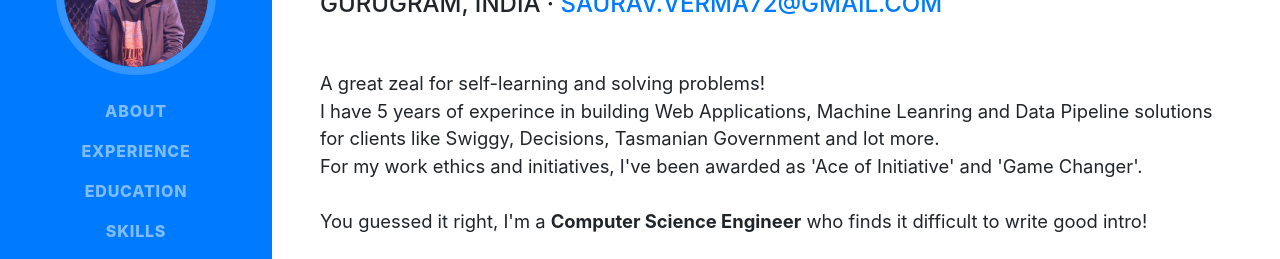
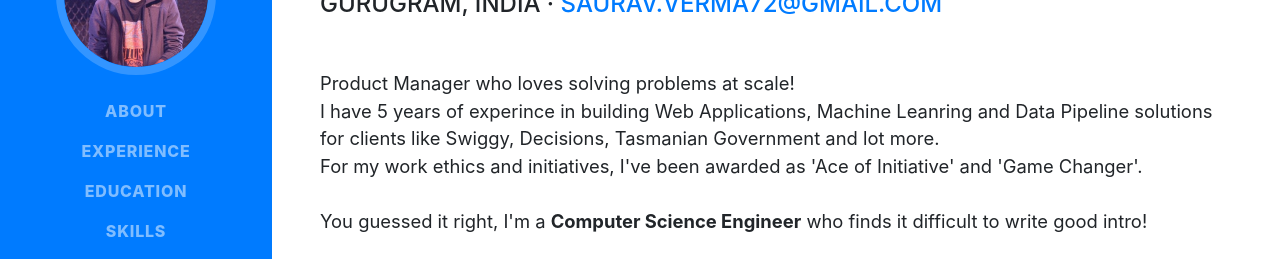
Before and after one commit to Sourav-Verma/sourav-verma.github.io, a website with bundled scripts: page index.html in a window 1280 px wide. Shown: the part 261-520 px from the top of the page. Built offline with nearby package versions, Linux system fonts and the light colour scheme; a web font is replaced by a local one.

Commit message:
Checking after so long

```diff
--- a/index.html
+++ b/index.html
@@ -72,7 +72,7 @@
         <div class="subheading mb-5">GURUGRAM, INDIA ·
           <a href="mailto:saurav.verma72@gmail.com">saurav.verma72@gmail.com</a>
         </div>
-        <p class="lead mb-5">A great zeal for self-learning and solving problems!<br>
+        <p class="lead mb-5">Product Manager who loves solving problems at scale!<br>
           I have 5 years of experince in building Web Applications, Machine Leanring and Data Pipeline solutions for clients like Swiggy, Decisions, Tasmanian Government and lot more.<br>
           For my work ethics and initiatives, I've been awarded as 'Ace of Initiative' and 'Game Changer'.<br>
           <br>
```
